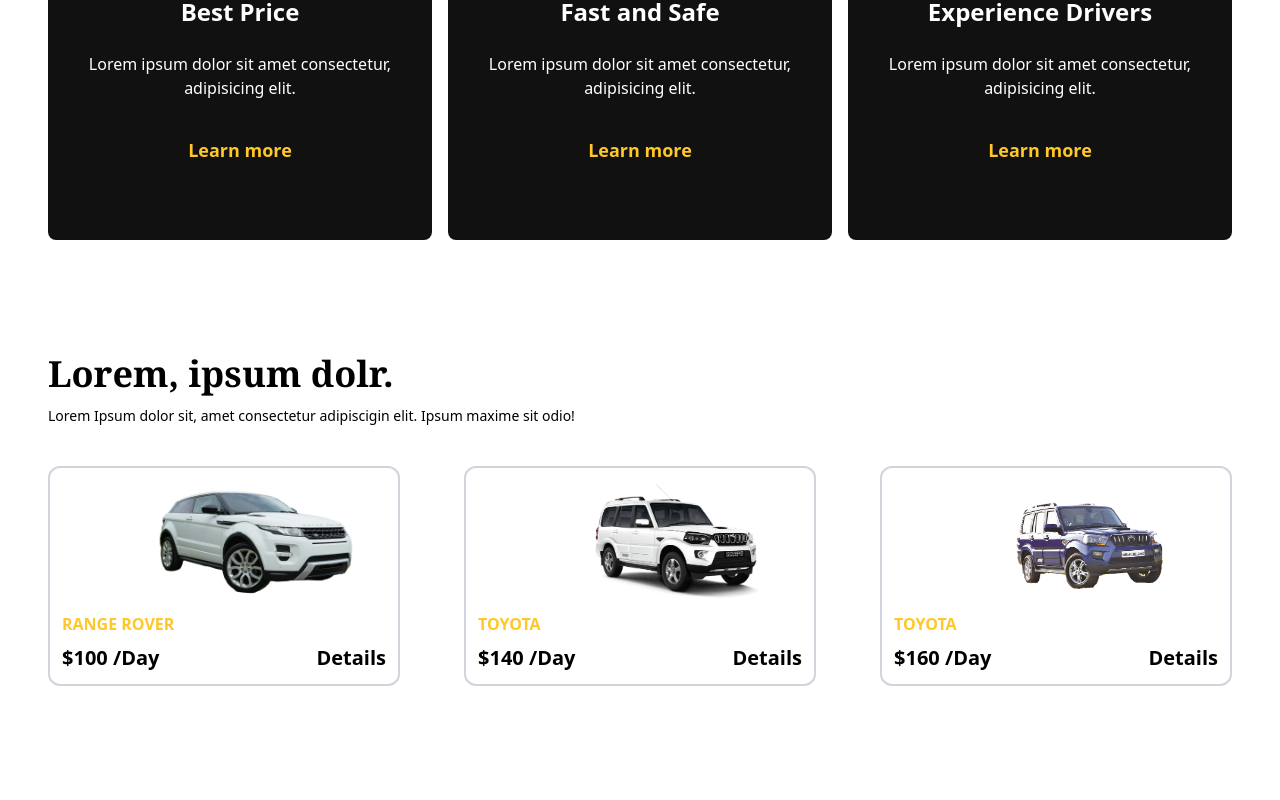
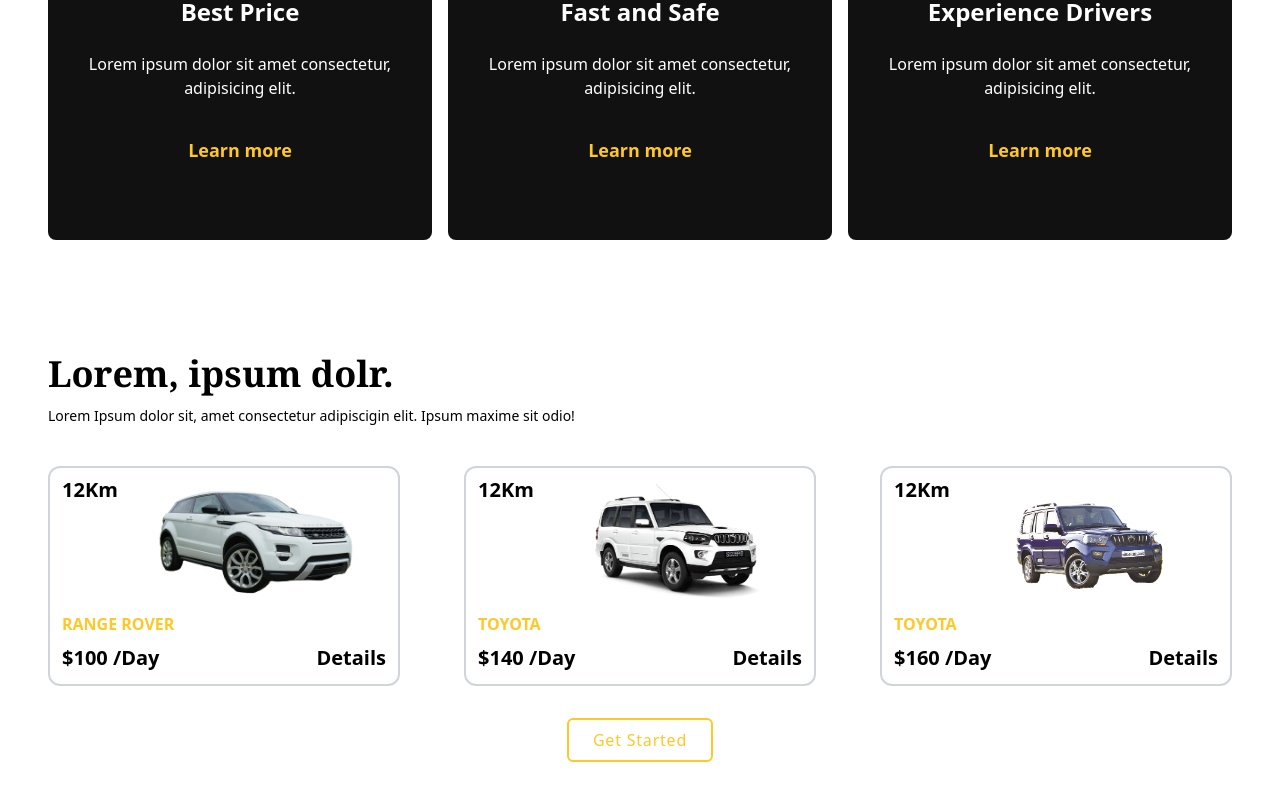
Before and after one commit to veronosmani/car-rental, a React (Vite) app: page / in a window 1280 px wide. Shown: the part 1590-2390 px from the top of the page. Built offline with nearby package versions, Linux system fonts and the light colour scheme.

Commit message:
modified:   src/components/CarList/CarList.jsx 	new file:   src/components/Testimonial/Testimonial.jsx

```diff
--- a/src/components/CarList/CarList.jsx
+++ b/src/components/CarList/CarList.jsx
@@ -40,20 +40,38 @@ const CarList = () => {
         <div className="grid grid-cols-1 sm:grid-cols-2 md:grid-cols-3 gap-16">
           {CarListData.map((data) => {
             return (
-              <div className="space-y-3 border-2 border-gray-300 hover:border-primary p-3 rounded-xl relative group">
+              <div
+                data-aos="fade-up"
+                data-aos-delay={data.aosDelay}
+                className="space-y-3 border-2 border-gray-300 hover:border-primary p-3 rounded-xl relative group"
+              >
                 <div className="w-full h-[120px]">
-                  <img className="w-full h-[120px] object-contain sm:translate-x-8 group-hover:translate-x-16 duration-700" src={data.image} alt="" />
+                  <img
+                    className="w-full h-[120px] object-contain sm:translate-x-8 group-hover:translate-x-16 duration-700"
+                    src={data.image}
+                    alt=""
+                  />
                 </div>
                 <div className="space-y-2">
                   <h1 className="text-primary font-semibold">{data.name}</h1>
                   <div className="flex justify-between items-center text-xl font-semibold">
                     <p>${data.price} /Day</p>
-                    <a href="#">Details</a>
+                    <a className="hover:text-primary" href="#">
+                      Details
+                    </a>
                   </div>
+                  <p className="text-xl font-semibold absolute top-0 left-3">
+                    12Km
+                  </p>
                 </div>
               </div>
             );
           })}
+        </div>
+        <div className="grid place-content-center mt-8">
+          <button data-aos="fade-up" className="button-outline">
+            Get Started
+          </button>
         </div>
       </div>
     </div>
--- /dev/null
+++ b/src/components/Testimonial/Testimonial.jsx
@@ -0,0 +1,9 @@
+import React from 'react'
+
+const Testimonial = () => {
+  return (
+    <div>Testimonial</div>
+  )
+}
+
+export default Testimonial
```
